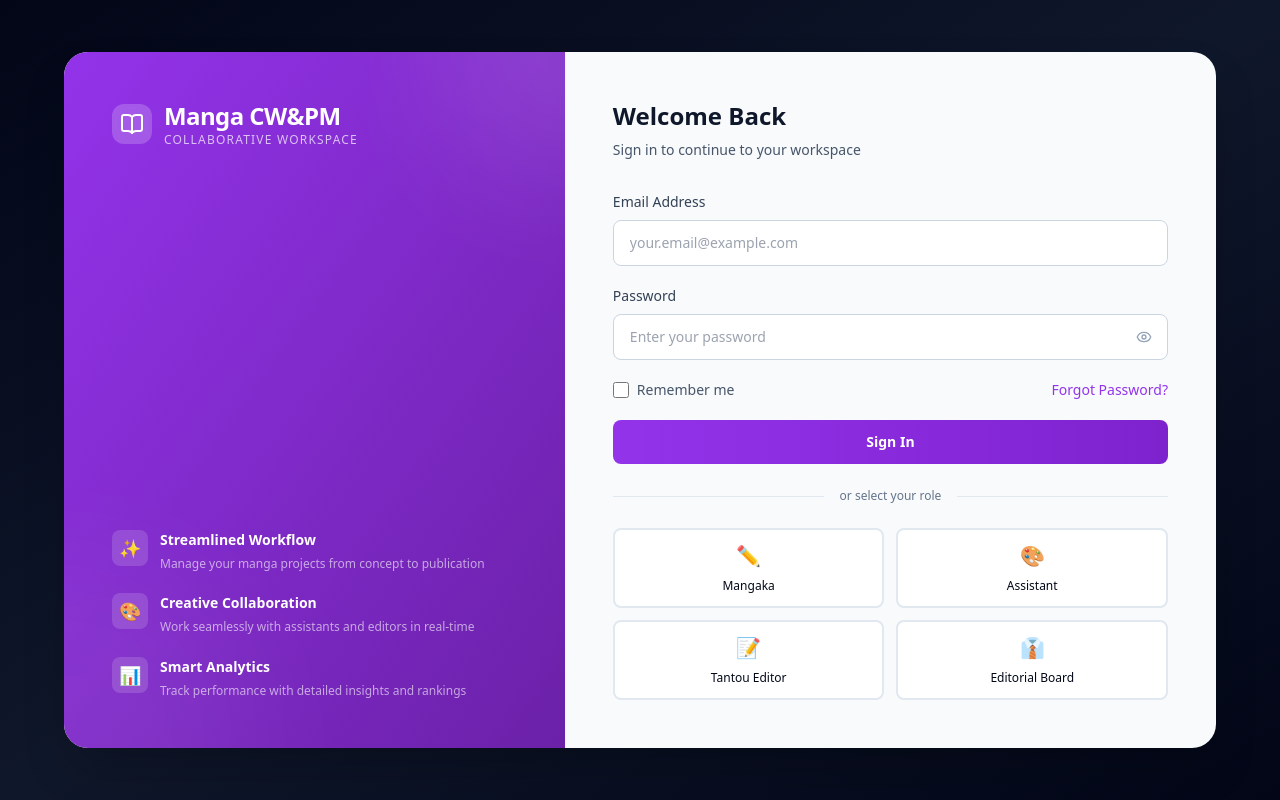
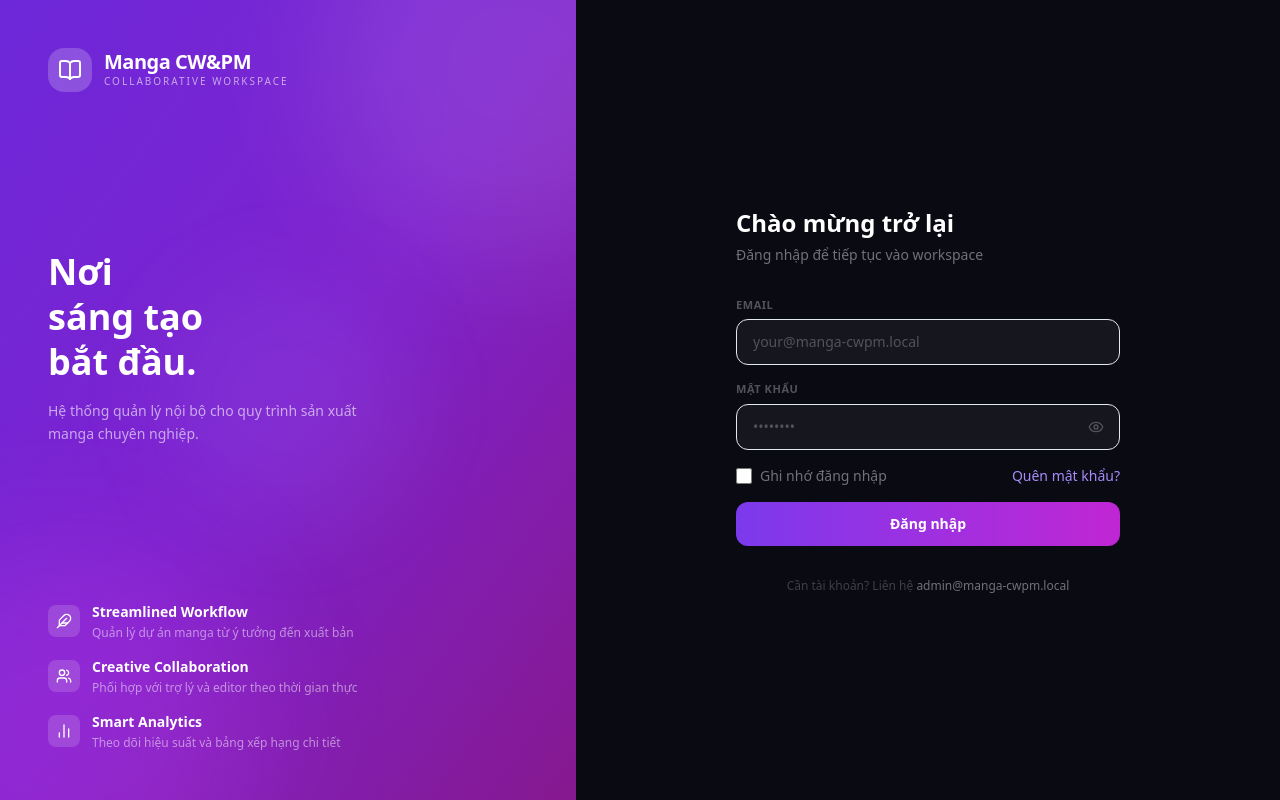
Before and after one commit to HuyNMFpt/manga-workflow-system, a React (Vite) app in the folder frontend/: page /login in a window 1280 px wide. Built offline with nearby package versions, Linux system fonts and the light colour scheme.

Commit message:
Update UI Login Page

```diff
--- a/frontend/src/pages/auth/LoginPage.tsx
+++ b/frontend/src/pages/auth/LoginPage.tsx
@@ -1,16 +1,13 @@
 import { useState } from "react"
+import { Eye, EyeOff, BookOpen, Feather, Users, BarChart2 } from "lucide-react"
 import { useAuth } from "@/hooks/useAuth"
-import { BookOpen, Eye, EyeOff } from "lucide-react"
 
 export default function LoginPage() {
   const { login, isLoggingIn, loginError } = useAuth()
+  const [showPassword, setShowPassword] = useState(false)
   const [formData, setFormData] = useState({
-    email: "",
-    password: "",
-    remember: false,
+    email: "", password: "", remember: false,
   })
-  const [showPassword, setShowPassword] = useState(false)
-  const [selectedRole, setSelectedRole] = useState<string | null>(null)
 
   const handleSubmit = (e: React.FormEvent) => {
     e.preventDefault()
@@ -19,265 +16,159 @@ export default function LoginPage() {
 
   const handleChange = (e: React.ChangeEvent<HTMLInputElement>) => {
     const { name, value, type, checked } = e.target
-    setFormData((prev) => ({
-      ...prev,
-      [name]: type === "checkbox" ? checked : value,
-    }))
+    setFormData(prev => ({ ...prev, [name]: type === "checkbox" ? checked : value }))
   }
 
-  const handleRoleSelect = (role: string, email: string) => {
-    setSelectedRole(role)
-    setFormData((prev) => ({
-      ...prev,
-      email: email,
-      password: "password123",
-    }))
-  }
+  const features = [
+    { icon: Feather,  title: "Streamlined Workflow",    desc: "Quản lý dự án manga từ ý tưởng đến xuất bản"           },
+    { icon: Users,    title: "Creative Collaboration",  desc: "Phối hợp với trợ lý và editor theo thời gian thực"     },
+    { icon: BarChart2,title: "Smart Analytics",         desc: "Theo dõi hiệu suất và bảng xếp hạng chi tiết"          },
+  ]
 
   return (
-    <div className="min-h-screen flex items-center justify-center relative overflow-hidden bg-gradient-to-br from-slate-950 via-slate-900 to-slate-950">
-      {/* Animated background mesh */}
-      <div className="absolute inset-0 opacity-30">
-        <div className="absolute top-1/4 left-1/4 w-96 h-96 bg-purple-500/20 rounded-full blur-3xl animate-pulse" />
-        <div className="absolute bottom-1/4 right-1/4 w-96 h-96 bg-blue-500/20 rounded-full blur-3xl animate-pulse delay-1000" />
-      </div>
+    <div className="min-h-screen flex">
 
-      {/* Floating particles */}
-      {Array.from({ length: 20 }).map((_, i) => (
-        <div
-          key={i}
-          className="absolute rounded-full bg-white/5"
-          style={{
-            width: `${Math.random() * 4 + 1}px`,
-            height: `${Math.random() * 4 + 1}px`,
-            left: `${Math.random() * 100}%`,
-            animation: `float ${Math.random() * 10 + 15}s linear infinite`,
-            animationDelay: `${Math.random() * 5}s`,
-          }}
-        />
-      ))}
+      {/* ── Left — Branding ── */}
+      <div className="hidden md:flex md:w-[45%] relative bg-gradient-to-br from-violet-700 via-purple-700 to-fuchsia-800 flex-col justify-between p-12 overflow-hidden">
+        {/* Decorative blobs */}
+        <div className="absolute -top-32 -right-32 w-96 h-96 bg-white/10 rounded-full blur-3xl pointer-events-none" />
+        <div className="absolute -bottom-32 -left-32 w-96 h-96 bg-fuchsia-500/20 rounded-full blur-3xl pointer-events-none" />
+        <div className="absolute top-1/2 left-1/2 -translate-x-1/2 -translate-y-1/2 w-64 h-64 bg-violet-400/10 rounded-full blur-2xl pointer-events-none" />
 
-      <div className="relative z-10 w-full max-w-6xl mx-4 grid md:grid-cols-[1fr_1.3fr] gap-0 bg-slate-50 rounded-3xl overflow-hidden shadow-2xl animate-in fade-in slide-in-from-bottom-8 duration-700">
-        {/* Left side - Branding */}
-        <div className="relative bg-gradient-to-br from-purple-600 to-purple-800 p-12 flex flex-col justify-between overflow-hidden">
-          <div className="absolute top-0 right-0 w-64 h-64 bg-white/10 rounded-full blur-3xl -translate-y-1/2 translate-x-1/2" />
-          <div className="absolute bottom-0 left-0 w-96 h-96 bg-white/5 rounded-full blur-3xl translate-y-1/2 -translate-x-1/2" />
-
-          <div className="relative z-10">
-            <div className="flex items-center gap-3 mb-3">
-              <div className="w-10 h-10 rounded-xl bg-white/20 backdrop-blur-sm flex items-center justify-center">
+        {/* Logo */}
+        <div className="relative z-10 flex items-center gap-3">
+          <div className="w-11 h-11 rounded-2xl bg-white/20 backdrop-blur-sm flex items-center justify-center">
             <BookOpen className="w-6 h-6 text-white" />
           </div>
           <div>
-                <h1 className="text-2xl font-bold text-white tracking-tight">
-                  Manga CW&PM
-                </h1>
-                <p className="text-xs text-white/70 uppercase tracking-widest">
-                  Collaborative Workspace
-                </p>
-              </div>
+            <h1 className="text-xl font-bold text-white tracking-tight leading-none">Manga CW&PM</h1>
+            <p className="text-[10px] text-white/60 uppercase tracking-[0.2em] mt-0.5">Collaborative Workspace</p>
           </div>
         </div>
 
-          <div className="relative z-10 space-y-5">
-            {[
-              {
-                icon: "✨",
-                title: "Streamlined Workflow",
-                desc: "Manage your manga projects from concept to publication",
-              },
-              {
-                icon: "🎨",
-                title: "Creative Collaboration",
-                desc: "Work seamlessly with assistants and editors in real-time",
-              },
-              {
-                icon: "📊",
-                title: "Smart Analytics",
-                desc: "Track performance with detailed insights and rankings",
-              },
-            ].map((feature, i) => (
-              <div
-                key={i}
-                className="flex gap-3 animate-in slide-in-from-left duration-700"
-                style={{ animationDelay: `${400 + i * 100}ms` }}
-              >
-                <div className="w-9 h-9 rounded-lg bg-white/15 backdrop-blur-sm flex items-center justify-center text-lg flex-shrink-0">
-                  {feature.icon}
+        {/* Center text */}
+        <div className="relative z-10">
+          <h2 className="text-4xl font-black text-white leading-tight mb-4">
+            Nơi<br />sáng tạo<br />bắt đầu.
+          </h2>
+          <p className="text-white/60 text-sm leading-relaxed max-w-xs">
+            Hệ thống quản lý nội bộ cho quy trình sản xuất manga chuyên nghiệp.
+          </p>
+        </div>
+
+        {/* Features */}
+        <div className="relative z-10 space-y-4">
+          {features.map((f, i) => (
+            <div key={i} className="flex items-start gap-3">
+              <div className="w-8 h-8 rounded-lg bg-white/15 flex items-center justify-center flex-shrink-0 mt-0.5">
+                <f.icon className="w-4 h-4 text-white" />
               </div>
               <div>
-                  <h3 className="font-semibold text-white text-sm mb-1">
-                    {feature.title}
-                  </h3>
-                  <p className="text-xs text-white/60 leading-relaxed">
-                    {feature.desc}
-                  </p>
+                <p className="text-white text-sm font-semibold leading-tight">{f.title}</p>
+                <p className="text-white/50 text-xs mt-0.5 leading-relaxed">{f.desc}</p>
               </div>
             </div>
           ))}
         </div>
       </div>
 
-        {/* Right side - Form */}
-        <div className="p-12 flex flex-col justify-center animate-in fade-in slide-in-from-right duration-700 delay-300">
-          <div className="mb-8">
-            <h2 className="text-2xl font-bold text-slate-900 mb-2">
-              Welcome Back
-            </h2>
-            <p className="text-sm text-slate-600">
-              Sign in to continue to your workspace
-            </p>
+      {/* ── Right — Form ── */}
+      <div className="flex-1 flex items-center justify-center bg-[#0a0a12] px-6 py-12">
+        <div className="w-full max-w-sm">
+
+          {/* Mobile logo */}
+          <div className="flex items-center gap-3 mb-10 md:hidden">
+            <div className="w-9 h-9 rounded-xl bg-violet-500/20 flex items-center justify-center">
+              <BookOpen className="w-5 h-5 text-violet-400" />
+            </div>
+            <span className="text-white font-bold">Manga CW&PM</span>
           </div>
 
+          <div className="mb-8">
+            <h2 className="text-2xl font-black text-white mb-1.5">Chào mừng trở lại</h2>
+            <p className="text-sm text-zinc-500">Đăng nhập để tiếp tục vào workspace</p>
+          </div>
+
+          {/* Error */}
           {loginError && (
-            <div className="mb-6 p-3 rounded-lg bg-red-50 border border-red-200 text-sm text-red-600 animate-in fade-in slide-in-from-top-2 duration-300">
+            <div className="mb-5 px-4 py-3 rounded-xl bg-red-500/10 border border-red-500/20 text-sm text-red-400">
               Email hoặc mật khẩu không đúng. Vui lòng thử lại.
             </div>
           )}
 
-          <form onSubmit={handleSubmit} className="space-y-5">
+          <form onSubmit={handleSubmit} className="space-y-4">
+            {/* Email */}
             <div>
-              <label
-                htmlFor="email"
-                className="block text-sm font-medium text-slate-700 mb-2"
-              >
-                Email Address
+              <label className="block text-[11px] font-bold uppercase tracking-wider text-zinc-600 mb-1.5">
+                Email
               </label>
               <input
-                id="email"
-                name="email"
-                type="email"
-                autoComplete="email"
-                required
-                value={formData.email}
-                onChange={handleChange}
-                placeholder="your.email@example.com"
+                id="email" name="email" type="email"
+                autoComplete="email" required
+                value={formData.email} onChange={handleChange}
+                placeholder="your@manga-cwpm.local"
                 disabled={isLoggingIn}
-                className="w-full px-4 py-3 text-sm border border-slate-300 rounded-lg focus:outline-none focus:ring-2 focus:ring-purple-500 focus:border-transparent transition-all disabled:opacity-60 disabled:cursor-not-allowed"
+                className="w-full bg-white/5 border border-white/8 rounded-xl px-4 py-3 text-sm text-white placeholder-zinc-600 focus:outline-none focus:border-violet-500/50 focus:bg-white/8 transition-all disabled:opacity-50"
               />
             </div>
 
+            {/* Password */}
             <div>
-              <label
-                htmlFor="password"
-                className="block text-sm font-medium text-slate-700 mb-2"
-              >
-                Password
+              <label className="block text-[11px] font-bold uppercase tracking-wider text-zinc-600 mb-1.5">
+                Mật khẩu
               </label>
               <div className="relative">
                 <input
-                  id="password"
-                  name="password"
+                  id="password" name="password"
                   type={showPassword ? "text" : "password"}
-                  autoComplete="current-password"
-                  required
-                  value={formData.password}
-                  onChange={handleChange}
-                  placeholder="Enter your password"
+                  autoComplete="current-password" required
+                  value={formData.password} onChange={handleChange}
+                  placeholder="••••••••"
                   disabled={isLoggingIn}
-                  className="w-full px-4 py-3 pr-12 text-sm border border-slate-300 rounded-lg focus:outline-none focus:ring-2 focus:ring-purple-500 focus:border-transparent transition-all disabled:opacity-60 disabled:cursor-not-allowed"
+                  className="w-full bg-white/5 border border-white/8 rounded-xl px-4 py-3 pr-12 text-sm text-white placeholder-zinc-600 focus:outline-none focus:border-violet-500/50 focus:bg-white/8 transition-all disabled:opacity-50"
                 />
-                <button
-                  type="button"
-                  onClick={() => setShowPassword(!showPassword)}
+                <button type="button" onClick={() => setShowPassword(v => !v)}
                   disabled={isLoggingIn}
-                  className="absolute right-4 top-1/2 -translate-y-1/2 text-slate-400 hover:text-slate-600 transition-colors disabled:opacity-60"
-                >
-                  {showPassword ? (
-                    <EyeOff className="w-4 h-4" />
-                  ) : (
-                    <Eye className="w-4 h-4" />
-                  )}
+                  className="absolute right-4 top-1/2 -translate-y-1/2 text-zinc-600 hover:text-zinc-300 transition-colors">
+                  {showPassword ? <EyeOff className="w-4 h-4" /> : <Eye className="w-4 h-4" />}
                 </button>
               </div>
             </div>
 
+            {/* Remember + Forgot */}
             <div className="flex items-center justify-between">
               <label className="flex items-center gap-2 cursor-pointer">
-                <input
-                  type="checkbox"
-                  name="remember"
-                  checked={formData.remember}
-                  onChange={handleChange}
+                <input type="checkbox" name="remember"
+                  checked={formData.remember} onChange={handleChange}
                   disabled={isLoggingIn}
-                  className="w-4 h-4 rounded border-slate-300 text-purple-600 focus:ring-purple-500 disabled:opacity-60"
-                />
-                <span className="text-sm text-slate-600">Remember me</span>
+                  className="w-4 h-4 rounded border-white/20 bg-white/5 text-violet-600 focus:ring-violet-500 disabled:opacity-50" />
+                <span className="text-sm text-zinc-500">Ghi nhớ đăng nhập</span>
               </label>
-              <a
-                href="/forgot-password"
-                className="text-sm font-medium text-purple-600 hover:text-purple-700 transition-colors"
-              >
-                Forgot Password?
+              <a href="/forgot-password"
+                className="text-sm text-violet-400 hover:text-violet-300 transition-colors font-medium">
+                Quên mật khẩu?
               </a>
             </div>
 
-            <button
-              type="submit"
-              disabled={isLoggingIn}
-              className="w-full py-3 px-4 bg-gradient-to-r from-purple-600 to-purple-700 text-white text-sm font-semibold rounded-lg hover:from-purple-700 hover:to-purple-800 focus:outline-none focus:ring-2 focus:ring-purple-500 focus:ring-offset-2 transition-all disabled:opacity-60 disabled:cursor-not-allowed relative overflow-hidden group"
-            >
+            {/* Submit */}
+            <button type="submit" disabled={isLoggingIn}
+              className="w-full py-3 rounded-xl bg-gradient-to-r from-violet-600 to-fuchsia-600 text-white text-sm font-bold hover:shadow-lg hover:shadow-violet-600/30 hover:scale-[1.01] focus:outline-none disabled:opacity-50 disabled:cursor-not-allowed disabled:scale-100 transition-all mt-2 relative overflow-hidden group">
               <span className="relative z-10">
-                {isLoggingIn ? "Signing In..." : "Sign In"}
+                {isLoggingIn ? "Đang đăng nhập..." : "Đăng nhập"}
               </span>
-              <div className="absolute inset-0 bg-gradient-to-r from-transparent via-white/20 to-transparent -translate-x-full group-hover:translate-x-full transition-transform duration-700" />
+              <div className="absolute inset-0 bg-gradient-to-r from-transparent via-white/15 to-transparent -translate-x-full group-hover:translate-x-full transition-transform duration-700" />
             </button>
           </form>
 
-          <div className="my-6 flex items-center gap-4">
-            <div className="flex-1 h-px bg-slate-200" />
-            <span className="text-xs text-slate-500">or select your role</span>
-            <div className="flex-1 h-px bg-slate-200" />
-          </div>
-
-          {/* Role selector */}
-          <div className="grid grid-cols-2 gap-3">
-            {[
-              { role: "mangaka", icon: "✏️", name: "Mangaka", email: "mangaka@demo.com" },
-              { role: "assistant", icon: "🎨", name: "Assistant", email: "assistant@demo.com" },
-              { role: "editor", icon: "📝", name: "Tantou Editor", email: "editor@demo.com" },
-              { role: "board", icon: "👔", name: "Editorial Board", email: "board@demo.com" },
-            ].map(({ role, icon, name, email }) => (
-              <button
-                key={role}
-                type="button"
-                onClick={() => !isLoggingIn && handleRoleSelect(role, email)}
-                disabled={isLoggingIn}
-                className={`p-3 rounded-lg border-2 transition-all hover:border-purple-500 hover:bg-purple-50 disabled:opacity-60 disabled:cursor-not-allowed ${
-                  selectedRole === role
-                    ? "border-purple-600 bg-purple-600 text-white"
-                    : "border-slate-200 bg-white"
-                }`}
-              >
-                <div className="flex flex-col items-center gap-2">
-                  <span className="text-xl">{icon}</span>
-                  <span className="text-xs font-medium">{name}</span>
-                </div>
-              </button>
-            ))}
-          </div>
-
+          <p className="text-center text-xs text-zinc-700 mt-8">
+            Cần tài khoản? Liên hệ{" "}
+            <a href="mailto:admin@manga-cwpm.local"
+              className="text-zinc-500 hover:text-zinc-300 transition-colors">
+              admin@manga-cwpm.local
+            </a>
+          </p>
         </div>
       </div>
-
-      <style>{`
-        @keyframes float {
-          0% {
-            transform: translateY(100vh) scale(0);
-            opacity: 0;
-          }
-          10% {
-            opacity: 1;
-          }
-          90% {
-            opacity: 1;
-          }
-          100% {
-            transform: translateY(-100vh) scale(1);
-            opacity: 0;
-          }
-        }
-      `}</style>
     </div>
   )
 }
```
Lines whose indentation alone changed are shown as unchanged.
